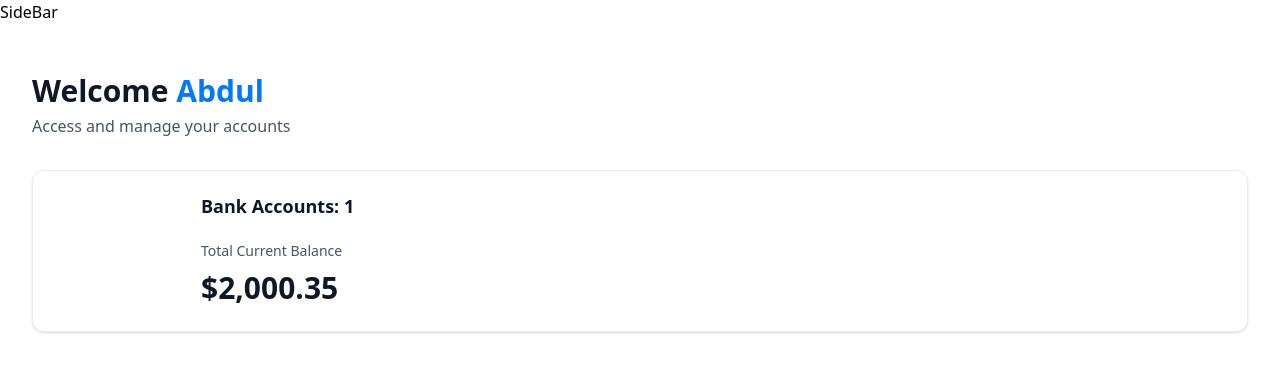
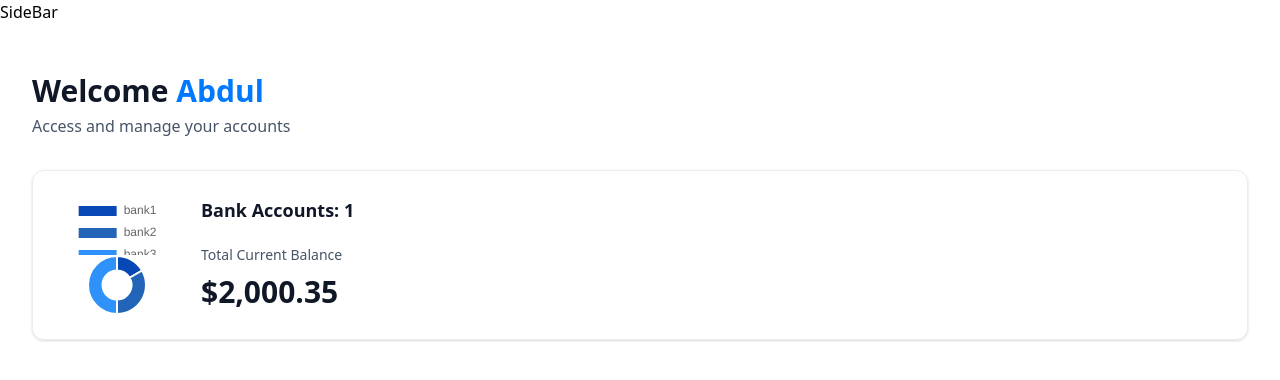
Before and after one commit to vectorNull/One-Place-Banking, a Next.js app: page / in a window 1280 px wide. Shown: the top 380 px of the page. Built offline with nearby package versions, Linux system fonts and the light colour scheme.

Commit message:
Fix hydration error; Add doughnut chart with bank list; Format  inter constructor

```diff
--- a/app/layout.tsx
+++ b/app/layout.tsx
@@ -2,7 +2,11 @@
 import { Inter, IBM_Plex_Serif } from "next/font/google";
 import "./globals.css";
 
-const inter = Inter({ subsets: ["latin"], variable: '--font-inter' });
+const inter = Inter({
+  subsets: ["latin"],
+  variable: '--font-inter'
+});
+
 const ibmPlexSerif = IBM_Plex_Serif({
   subsets: ['latin'],
   weight: ['400', '700'],
--- a/components/AnimatedBalance.tsx
+++ b/components/AnimatedBalance.tsx
@@ -3,7 +3,7 @@
 import React from 'react'
 import CountUp from 'react-countup'
 
-const AnimatedBalance = ({ amount } : { amount: number}) => {
+const AnimatedBalance = ({ amount } : { amount: number }) => {
   return (
     <div className='w-full'>
       <CountUp
--- /dev/null
+++ b/components/DoughnutChart.tsx
@@ -0,0 +1,25 @@
+"use client"
+
+import { Chart as ChartJS, ArcElement, Tooltip, Legend } from "chart.js";
+import { Doughnut } from 'react-chartjs-2';
+
+ChartJS.register(ArcElement, Tooltip, Legend);
+
+const DoughnutChart = ( accounts : DoughnutChartProps ) => {
+  const data = {
+    datasets: [{
+      label: "Banks",
+      data: [1250, 2500, 3750],
+      backgroundColor: ['#0747b6', '#2265b8', '#2f91fa']
+      }],
+    labels: [
+      'bank1',
+      'bank2',
+      'bank3'
+    ],
+  }
+
+  return <Doughnut data={data} />
+};
+
+export default DoughnutChart;
--- a/components/TotalBalanceBox.tsx
+++ b/components/TotalBalanceBox.tsx
@@ -1,11 +1,12 @@
 import React from 'react'
 import AnimatedBalance from './AnimatedBalance'
+import DoughnutChart from './DoughnutChart'
 
 const TotalBalanceBox = ({ accounts = [], totalBanks, totalCurrentBalance }: TotalBalanceBoxProps) => {
   return (
     <section className='total-balance'>
       <div className='total-balance-chart'>
-        {/* {doughnutChart} */}
+      <DoughnutChart accounts={accounts}/>
       </div>
 
       <div className='flex flex-col gap-6'>
@@ -16,10 +17,9 @@
           <p className='total-balance-label'>
             Total Current Balance
           </p>
-          <p className='total-balance-amount flex-center gap-2'>
+          <div className='total-balance-amount flex-center gap-2'>
             <AnimatedBalance amount={totalCurrentBalance}/>
-
-          </p>
+          </div>
         </div>
       </div>
     </section>
--- a/package.json
+++ b/package.json
@@ -10,12 +10,14 @@
   },
   "dependencies": {
     "@radix-ui/react-slot": "^1.0.2",
+    "chart.js": "^4.4.2",
     "class-variance-authority": "^0.7.0",
     "clsx": "^2.1.1",
     "lucide-react": "^0.378.0",
     "next": "14.2.3",
     "query-string": "^9.0.0",
     "react": "^18",
+    "react-chartjs-2": "^5.2.0",
     "react-countup": "^6.5.3",
     "react-dom": "^18",
     "tailwind-merge": "^2.3.0",
```
Also changed, not shown: 1 other file (tests, documents, lock files or other folders).
